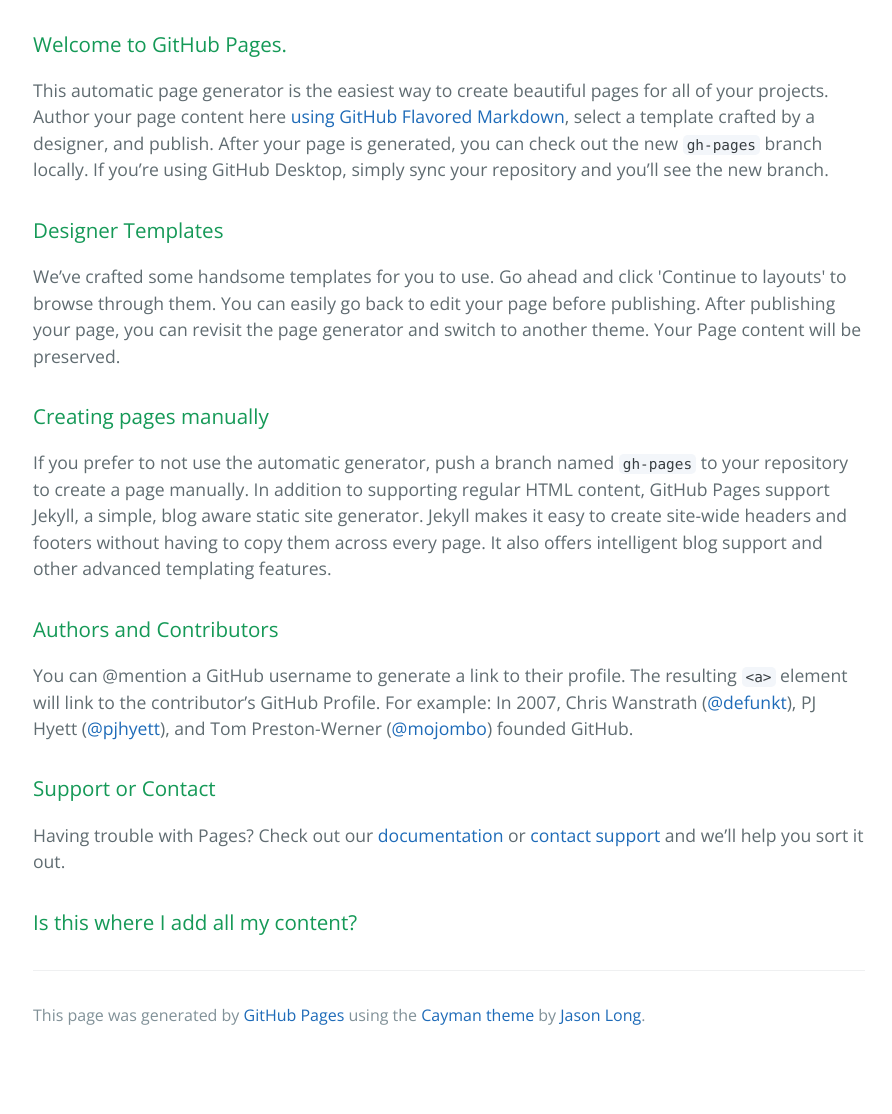
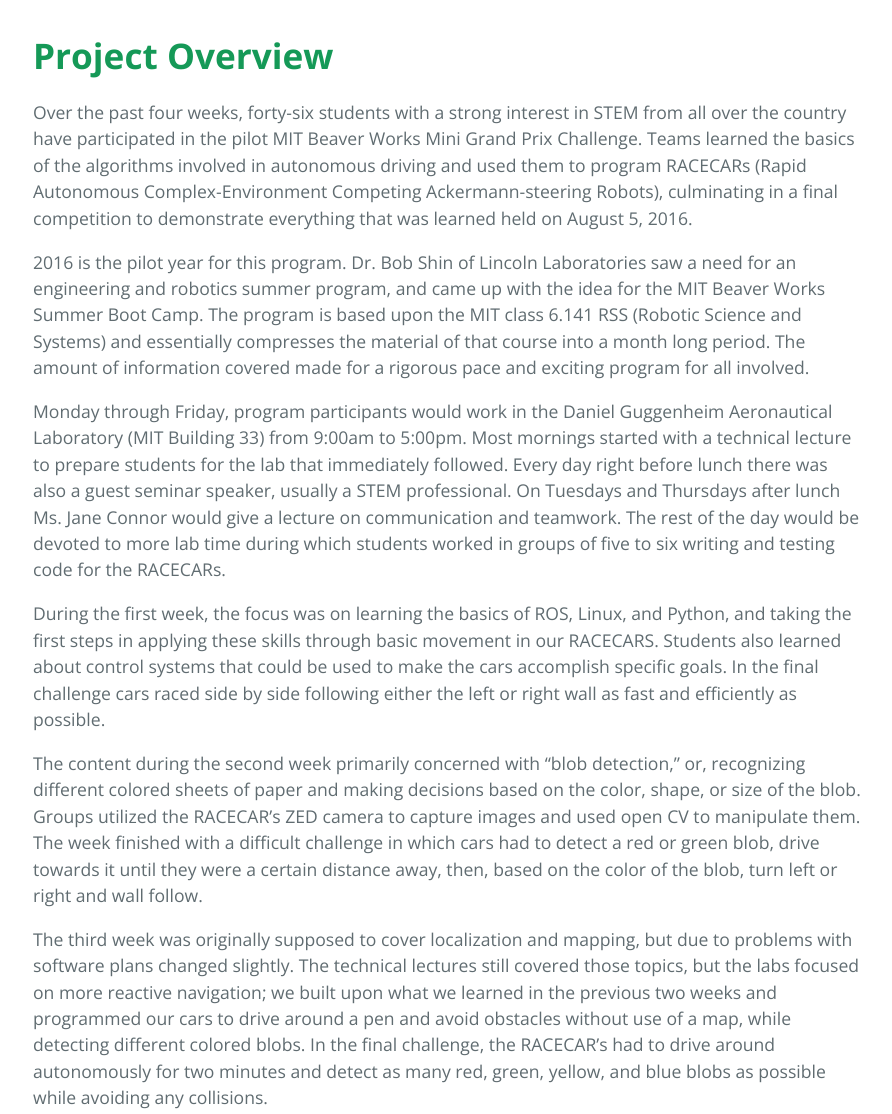
Before and after one commit to sadiela/sadieiq694.github.io, a plain HTML site: page index.html in a window 1280 px wide. Shown: the part 320-1434 px from the top of the page, without its empty margins (191-1083 px from the left). Before the commit the page ends 1379 px from the top, so only its background shows below. Drawn offline with nearby package versions, Linux system fonts and the light colour scheme.

Commit message:
Replace master branch with page content via GitHub

```diff
--- a/index.html
+++ b/index.html
@@ -16,33 +16,25 @@
     </section>
 
     <section class="main-content">
-      <h3>
-<a id="welcome-to-github-pages" class="anchor" href="#welcome-to-github-pages" aria-hidden="true"><span aria-hidden="true" class="octicon octicon-link"></span></a>Welcome to GitHub Pages.</h3>
+      <h1>
+<a id="project-overview" class="anchor" href="#project-overview" aria-hidden="true"><span aria-hidden="true" class="octicon octicon-link"></span></a><strong>Project Overview</strong>
+</h1>
 
-<p>This automatic page generator is the easiest way to create beautiful pages for all of your projects. Author your page content here <a href="https://guides.github.com/features/mastering-markdown/">using GitHub Flavored Markdown</a>, select a template crafted by a designer, and publish. After your page is generated, you can check out the new <code>gh-pages</code> branch locally. If you’re using GitHub Desktop, simply sync your repository and you’ll see the new branch.</p>
+<p>Over the past four weeks, forty-six students with a strong interest in STEM from all over the country have participated in the pilot MIT Beaver Works Mini Grand Prix Challenge. Teams learned the basics of the algorithms involved in autonomous driving and used them to program RACECARs (Rapid Autonomous Complex-Environment Competing Ackermann-steering Robots), culminating in a final competition to demonstrate everything that was learned held on August 5, 2016.</p>
 
-<h3>
-<a id="designer-templates" class="anchor" href="#designer-templates" aria-hidden="true"><span aria-hidden="true" class="octicon octicon-link"></span></a>Designer Templates</h3>
+<p>2016 is the pilot year for this program. Dr. Bob Shin of Lincoln Laboratories saw a need for an engineering and robotics summer program, and came up with the idea for the MIT Beaver Works Summer Boot Camp. The program is based upon the MIT class 6.141 RSS (Robotic Science and Systems) and essentially compresses the material of that course into a month long period. The amount of information covered made for a rigorous pace and exciting program for all involved.</p>
 
-<p>We’ve crafted some handsome templates for you to use. Go ahead and click 'Continue to layouts' to browse through them. You can easily go back to edit your page before publishing. After publishing your page, you can revisit the page generator and switch to another theme. Your Page content will be preserved.</p>
+<p>Monday through Friday, program participants would work in the Daniel Guggenheim Aeronautical Laboratory (MIT Building 33) from 9:00am to 5:00pm. Most mornings started with a technical lecture to prepare students for the lab that immediately followed. Every day right before lunch there was also a guest seminar speaker, usually a STEM professional. On Tuesdays and Thursdays after lunch Ms. Jane Connor would give a lecture on communication and teamwork. The rest of the day would be devoted to more lab time during which students worked in groups of five to six writing and testing code for the RACECARs.</p>
 
-<h3>
-<a id="creating-pages-manually" class="anchor" href="#creating-pages-manually" aria-hidden="true"><span aria-hidden="true" class="octicon octicon-link"></span></a>Creating pages manually</h3>
+<p>During the first week, the focus was on learning the basics of ROS, Linux, and Python, and taking the first steps in applying these skills through basic movement in our RACECARS. Students also learned about control systems that could be used to make the cars accomplish specific goals. In the final challenge cars raced side by side following either the left or right wall as fast and efficiently as possible.</p>
 
-<p>If you prefer to not use the automatic generator, push a branch named <code>gh-pages</code> to your repository to create a page manually. In addition to supporting regular HTML content, GitHub Pages support Jekyll, a simple, blog aware static site generator. Jekyll makes it easy to create site-wide headers and footers without having to copy them across every page. It also offers intelligent blog support and other advanced templating features.</p>
+<p>The content during the second week primarily concerned with “blob detection,” or, recognizing different colored sheets of paper and making decisions based on the color, shape, or size of the blob. Groups utilized the RACECAR’s ZED camera to capture images and used open CV to manipulate them. The week finished with a difficult challenge in which cars had to detect a red or green blob, drive towards it until they were a certain distance away, then, based on the color of the blob, turn left or right and wall follow.</p>
 
-<h3>
-<a id="authors-and-contributors" class="anchor" href="#authors-and-contributors" aria-hidden="true"><span aria-hidden="true" class="octicon octicon-link"></span></a>Authors and Contributors</h3>
+<p>The third week was originally supposed to cover localization and mapping, but due to problems with software plans changed slightly. The technical lectures still covered those topics, but the labs focused on more reactive navigation; we built upon what we learned in the previous two weeks and programmed our cars to drive around a pen and avoid obstacles without use of a map, while detecting different colored blobs. In the final challenge, the RACECAR’s had to drive around autonomously for two minutes and detect as many red, green, yellow, and blue blobs as possible while avoiding any collisions.</p>
 
-<p>You can @mention a GitHub username to generate a link to their profile. The resulting <code>&lt;a&gt;</code> element will link to the contributor’s GitHub Profile. For example: In 2007, Chris Wanstrath (<a href="https://github.com/defunkt" class="user-mention">@defunkt</a>), PJ Hyett (<a href="https://github.com/pjhyett" class="user-mention">@pjhyett</a>), and Tom Preston-Werner (<a href="https://github.com/mojombo" class="user-mention">@mojombo</a>) founded GitHub.</p>
+<p>Finally, in week four teams prepared for the exhibition day and grand prix race. Teams were to use code from every week to showcase what they learned. Race day consisted of two technical challenges; the first was a “move and explore challenge” similar to week three’s final task, and the second was “make the correct turn,” similar to week two’s. In addition to these challenges, the cars had to complete three time trials, one heat race against two other cars, and a final race with all nine cars on the grand prix race track.</p>
 
-<h3>
-<a id="support-or-contact" class="anchor" href="#support-or-contact" aria-hidden="true"><span aria-hidden="true" class="octicon octicon-link"></span></a>Support or Contact</h3>
-
-<p>Having trouble with Pages? Check out our <a href="https://help.github.com/pages">documentation</a> or <a href="https://github.com/contact">contact support</a> and we’ll help you sort it out.</p>
-
-<h3>
-<a id="is-this-where-i-add-all-my-content" class="anchor" href="#is-this-where-i-add-all-my-content" aria-hidden="true"><span aria-hidden="true" class="octicon octicon-link"></span></a>Is this where I add all my content?</h3>
+<p>By the end of the program, students had gained confidence in ROS, Python, and Linux. They learned about and implemented many algorithms that are used by companies like Tesla and Google to program real autonomous vehicles. In addition, participants gained valuable robotics experience and learned about how to be successful when working in groups. The seminars from experts in various STEM fields showed students the many directions one can go if he or she is interested in engineering and technology, and it was truly an amazing opportunity to get to hear all of them speak. The MIT Beaver Works Summer Institute was an incredible opportunity that greatly benefited all who had the privilege to attend.</p>
 
       <footer class="site-footer">
 
```
Also changed, not shown: params.json (+1 -1 lines).
